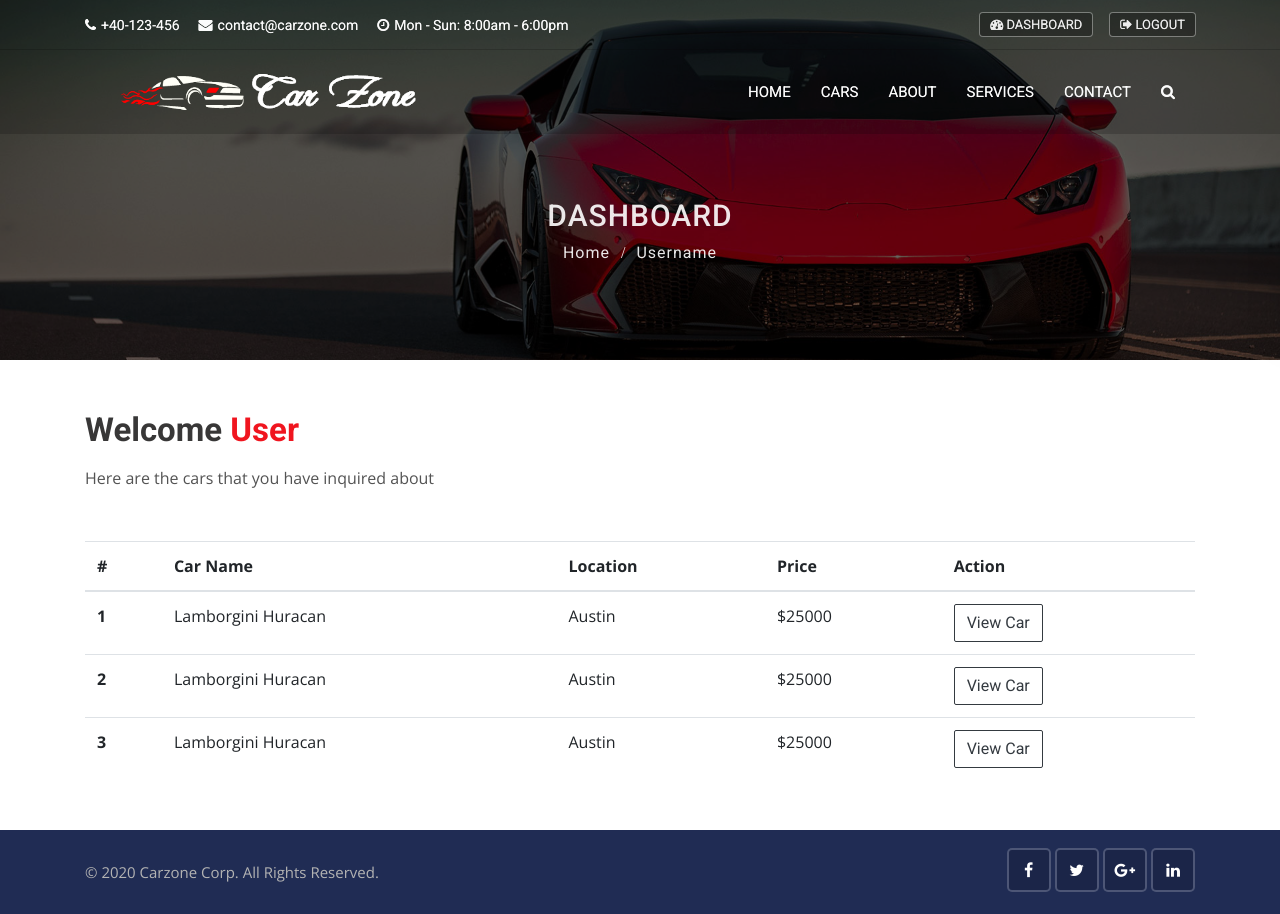
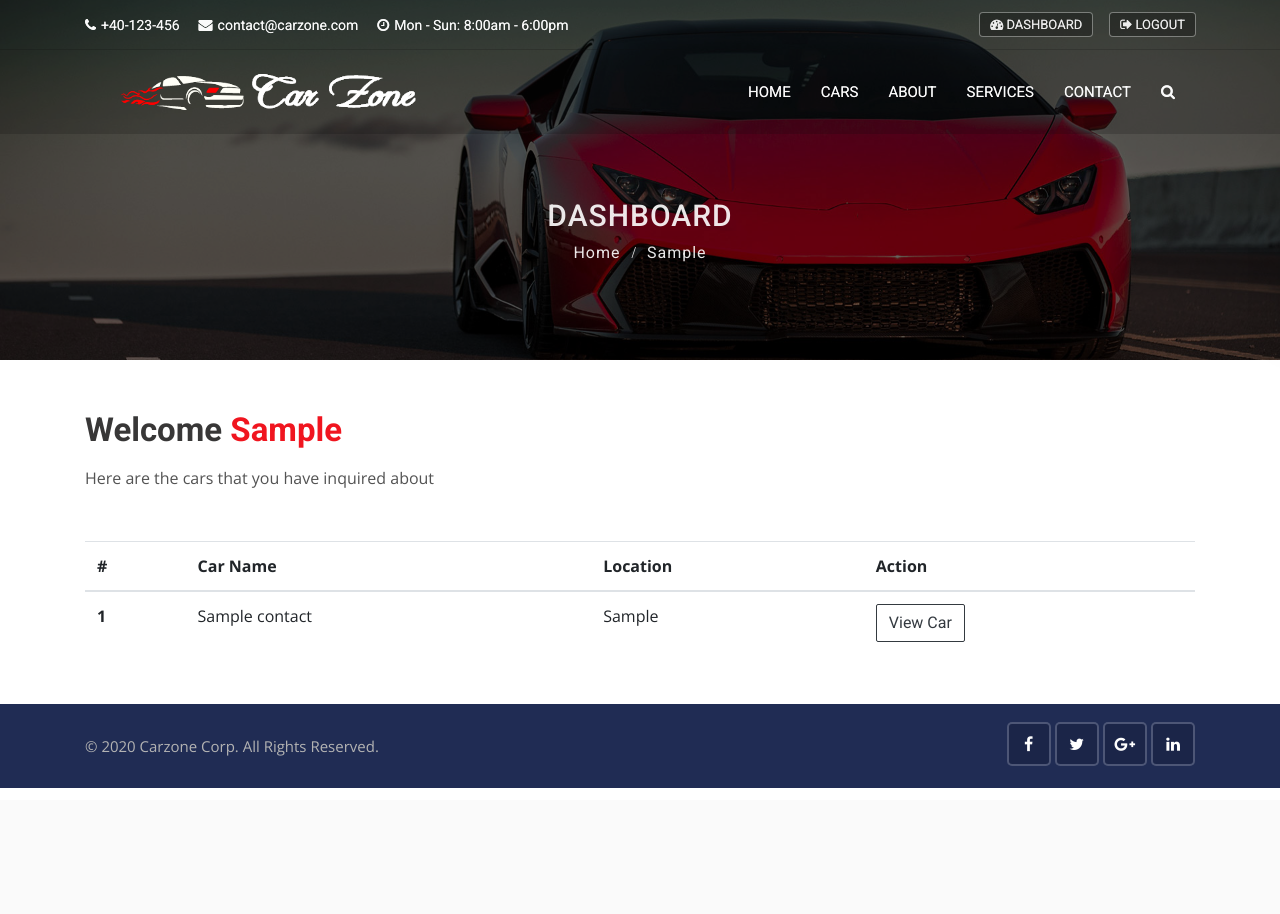
Before and after one commit to raresrusu38/carZone, a Django app: page /accounts/dashboard in a window 1280 px wide. After the commit the page ends 788 px from the top, so only its background shows below. Run offline with Django 3.2, Linux system fonts and the light colour scheme; a user stored in the database is signed in; tables that the repository leaves empty hold one stand-in row (values such as "Sample post"); some libraries are stand-ins or nearby versions.

Commit message:
finished sending mail from inquiries and contact page

```diff
--- a/accounts/views.py
+++ b/accounts/views.py
@@ -5,6 +5,8 @@
 from django.contrib.auth import login as auth_login
 from django.contrib import auth
 from django.contrib.auth import authenticate
+from contacts.models import *
+from django.contrib.auth.decorators import login_required
 
 
 def register(request):
@@ -62,6 +64,12 @@
         return redirect('pages:home')
     return redirect('pages:home')
 
+@login_required(login_url='accounts:login')
+def dashboard(request):
+    user_inquiry = Contact.objects.order_by('-create_date').filter(user_id=request.user.id)
 
-def dashboard(request):
-    return render(request, 'accounts/dashboard.html')
+    context = {
+        'inquiries' : user_inquiry,
+    }
+
+    return render(request, 'accounts/dashboard.html', context)
--- a/templates/accounts/dashboard.html
+++ b/templates/accounts/dashboard.html
@@ -1,5 +1,6 @@
 {% extends 'base.html' %}
 {% load static %}
+{% load humanize %}
 
 {% block title %} | Dashboard {% endblock title %}
 
@@ -18,7 +19,7 @@
             <h1>Dashboard</h1>
             <ul class="breadcrumbs">
                 <li><a href="{% url 'pages:home' %">Home</a></li>
-                <li class="active">Username</li>
+                <li class="active">{{ user.first_name }}</li>
             </ul>
         </div>
     </div>
@@ -29,43 +30,33 @@
 <div class="container mt-50 mb-50">
     {% include 'includes/alerts.html' %}
     <div class="main-title" style="text-align:left !important;">
-        <h1>Welcome <span>User</span></h1>
+        <h1>Welcome <span>{{ user.first_name }}</span></h1>
         <p>Here are the cars that you have inquired about</p>
     </div>
+    {% if inquiries %}
     <table class="table table-hover">
         <thead>
             <tr>
                 <th scope="col">#</th>
                 <th scope="col">Car Name</th>
                 <th scope="col">Location</th>
-                <th scope="col">Price</th>
                 <th scope="col">Action</th>
             </tr>
         </thead>
         <tbody>
+            {% for item in inquiries %}
             <tr>
-                <th scope="row">1</th>
-                <td>Lamborgini Huracan</td>
-                <td>Austin</td>
-                <td>$25000</td>
-                <td><a href="#" class="btn btn-outline-dark">View Car</a></td>
+                <th scope="row">{{ item.id }}</th>
+                <td>{{ item.car_title }}</td>
+                <td>{{ item.city }}</td>
+                <td><a href="{% url 'cars:car-detail' pk=item.car_id slug=item.slug %}" class="btn btn-outline-dark">View Car</a></td>
             </tr>
-            <tr>
-                <th scope="row">2</th>
-                <td>Lamborgini Huracan</td>
-                <td>Austin</td>
-                <td>$25000</td>
-                <td><a href="#" class="btn btn-outline-dark">View Car</a></td>
-            </tr>
-            <tr>
-                <th scope="row">3</th>
-                <td>Lamborgini Huracan</td>
-                <td>Austin</td>
-                <td>$25000</td>
-                <td><a href="#" class="btn btn-outline-dark">View Car</a></td>
-            </tr>
+            {% endfor %}
         </tbody>
     </table>
+    {% else %}
+    <h4 class="text-center">You have no inquiries.</h4>
+    {% endif %}
 </div>
 {# <!--   Dashboard End   --> #}
 
```
Also changed, not shown: carzone/settings.py (+7 -0 lines), pages/views.py (+27 -1 lines), templates/pages/contact.html (+5 -3 lines).
